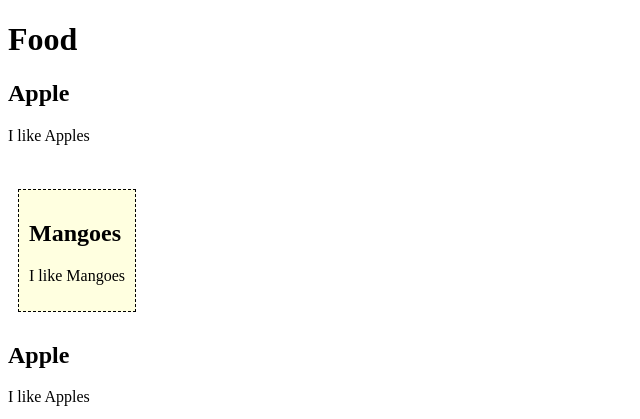
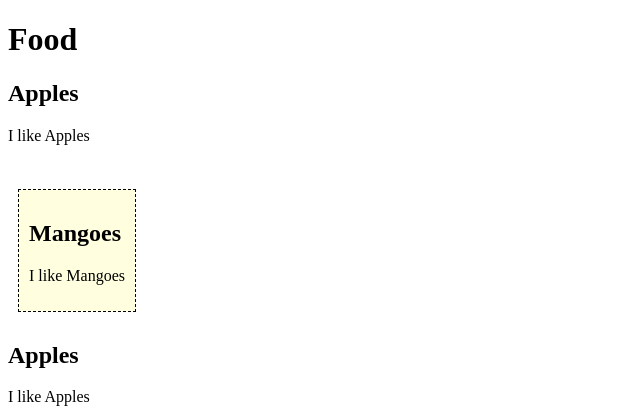
Before and after one commit to KurtLeonardSauquillo/WEBPROG-SF231-VUEJS, a Vue app in the folder vue-project/: page / in a window 1280 px wide. Shown: the top 419 px of the page, without its empty margins (0-640 px from the left). Built offline with nearby package versions, Linux system fonts and the light colour scheme.

Commit message:
update class

```diff
--- a/vue-project/src/components/FoodItem.vue
+++ b/vue-project/src/components/FoodItem.vue
@@ -9,7 +9,7 @@
 export default {
     data() {
         return {
-            name: 'Apple',
+            name: 'Apples',
             message: 'I like Apples'
         }
     }
--- a/vue-project/src/main.js
+++ b/vue-project/src/main.js
@@ -1,4 +1,5 @@
 import { createApp } from 'vue'
+
 import App from './App.vue'
 import FoodItem from './components/FoodItem.vue'
 import FoodItem2 from './components/FoodItem2.vue'
```
